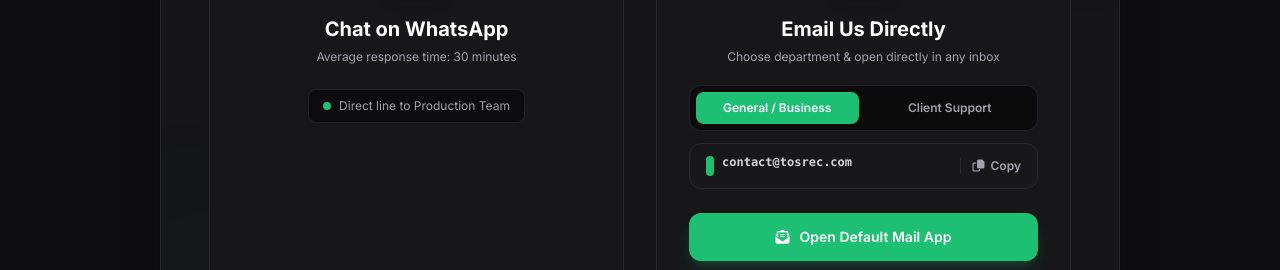
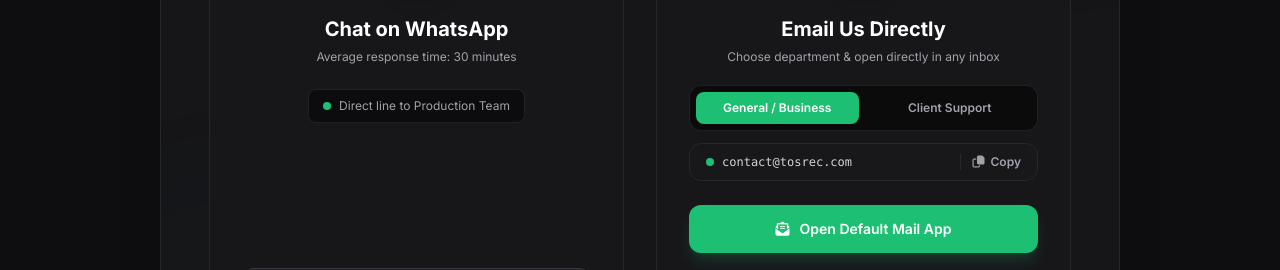
Before and after one commit to Martaza-Biplob/Main-Website, a plain HTML site: page index.html in a window 1280 px wide. Shown: the part 4046-4316 px from the top of the page. Drawn offline with nearby package versions, Linux system fonts and the light colour scheme.

Commit message:
Update email display styles and classes

```diff
--- a/index.html
+++ b/index.html
@@ -739,8 +739,8 @@
                             <!-- Selected Email Display + Quick Copy -->
                             <div class="mt-3 flex items-center justify-between bg-[#18181b] border border-zinc-800 rounded-xl px-4 py-2.5">
                                 <div class="flex items-center gap-2 text-xs text-zinc-300 truncate">
-                                    <span class="w-2 h-5 rounded-full bg-fiverr shrink-0"></span>
-                                    <span id="selected-email-display" class="font-mono font-semibold mb-2">contact@tosrec.com</span>
+                                    <span class="w-2 h-2 rounded-full bg-fiverr shrink-0"></span>
+                                    <span id="selected-email-display" class="font-mono font-medium truncate">contact@tosrec.com</span>
                                 </div>
                                 <button type="button" onclick="copySelectedEmail()" class="text-xs text-zinc-400 hover:text-fiverr font-semibold flex items-center gap-1.5 pl-3 border-l border-zinc-800 transition-colors shrink-0" title="Copy Email Address">
                                     <i id="copy-icon" class="far fa-copy"></i>
```
